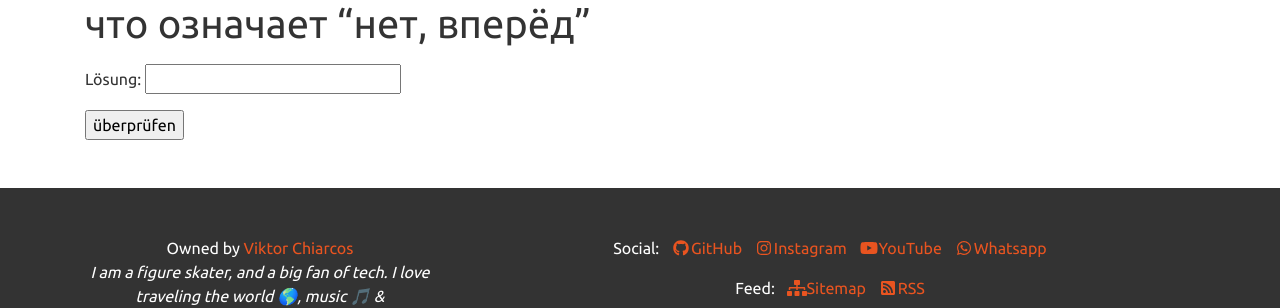
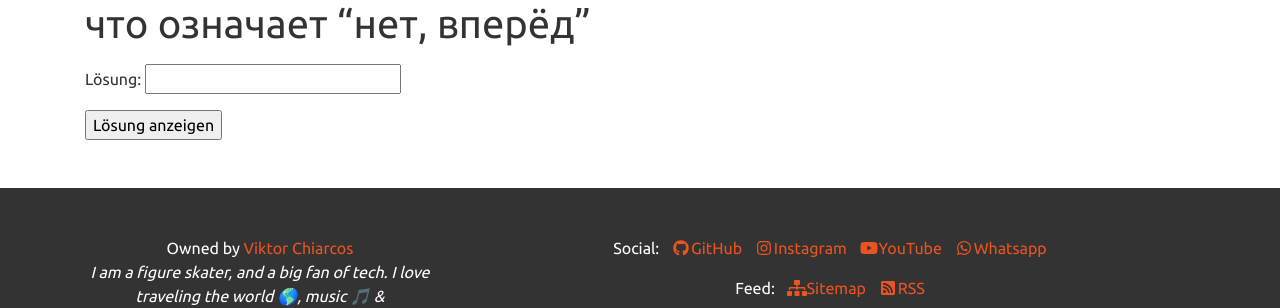
Before and after one commit to viktor-chiarcos/viktor-chiarcos.github.io, a Jekyll site: the page built from _pages/ivan/index.md, in a window 1280 px wide. Shown: the part 2778-3086 px from the top of the page. Built offline with Jekyll 4.4.1, drawn with Linux system fonts in a browser that asks for light colours.

Commit message:
index.md aktualisieren

```diff
--- a/_pages/ivan/index.md
+++ b/_pages/ivan/index.md
@@ -119,4 +119,4 @@ Antwort: <input type="text" id="Feld" value="" />
 
 Lösung: <input type="text" id="Feld" value="" />
 
-<input type="button" value="überprüfen" onclick="button2();"/>
+<input type="button" value="Lösung anzeigen" onclick="button2();"/>
```
